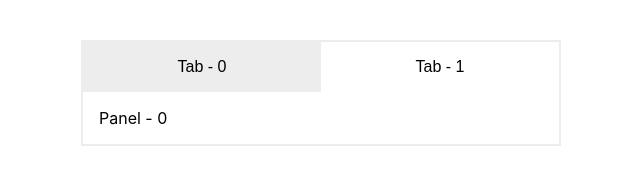
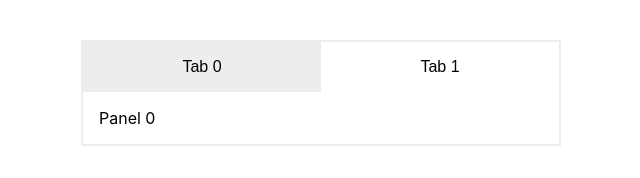
Before and after one commit to NordicBeaver/tabs-challenge, a React (Create React App) app: page / in a window 1280 px wide. Shown: the top 178 px of the page, without its empty margins (319-959 px from the left). Built offline with nearby package versions, Linux system fonts and the light colour scheme.

Commit message:
Show actual content for tab buttons and panels.

```diff
--- a/src/App.tsx
+++ b/src/App.tsx
@@ -16,12 +16,12 @@ function App() {
     <TabsContainer>
       <Tabs>
         <TabList>
-          <TabButton index={0}></TabButton>
-          <TabButton index={1}></TabButton>
+          <TabButton index={0}>Tab 0</TabButton>
+          <TabButton index={1}>Tab 1</TabButton>
         </TabList>
         <TabPanels>
-          <TabPanel index={0}></TabPanel>
-          <TabPanel index={1}></TabPanel>
+          <TabPanel index={0}>Panel 0</TabPanel>
+          <TabPanel index={1}>Panel 1</TabPanel>
         </TabPanels>
       </Tabs>
     </TabsContainer>
--- a/src/components/tabs/TabButton.tsx
+++ b/src/components/tabs/TabButton.tsx
@@ -1,4 +1,4 @@
-import React from 'react';
+import React, { PropsWithChildren } from 'react';
 import styled from 'styled-components';
 import { useTabsContext } from './TabsContext';
 
@@ -11,12 +11,12 @@ const TabButtonStyled = styled.button<{ isActive?: boolean }>`
   font-size: 1em;
 `;
 
-export default function TabButton({ index }: { index: number }) {
+export default function TabButton({ index, children }: PropsWithChildren<{ index: number }>) {
   const { currentTabIndex, setCurrentTabIndex } = useTabsContext()!;
 
   return (
     <TabButtonStyled isActive={index === currentTabIndex} onClick={() => setCurrentTabIndex(index)}>
-      Tab - {index}
+      {children}
     </TabButtonStyled>
   );
 }
--- a/src/components/tabs/TabPanel.tsx
+++ b/src/components/tabs/TabPanel.tsx
@@ -1,12 +1,12 @@
-import React from 'react';
+import React, { PropsWithChildren } from 'react';
 import { useTabsContext } from './TabsContext';
 
-export default function TabPanel({ index }: { index: number }) {
+export default function TabPanel({ index, children }: PropsWithChildren<{ index: number }>) {
   const { currentTabIndex } = useTabsContext()!;
 
   if (currentTabIndex !== index) {
     return null;
   }
 
-  return <div>Panel - {index}</div>;
+  return <div>{children}</div>;
 }
```
